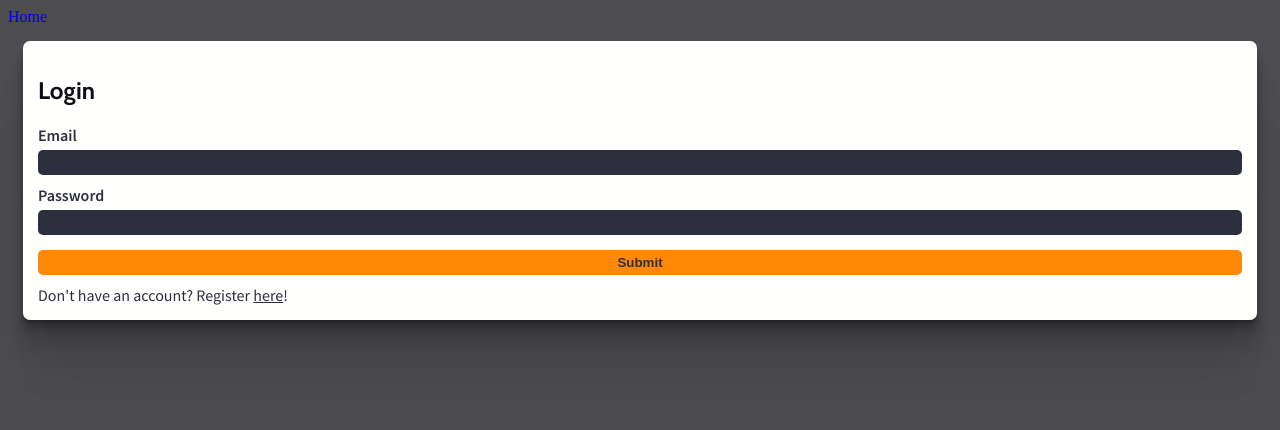
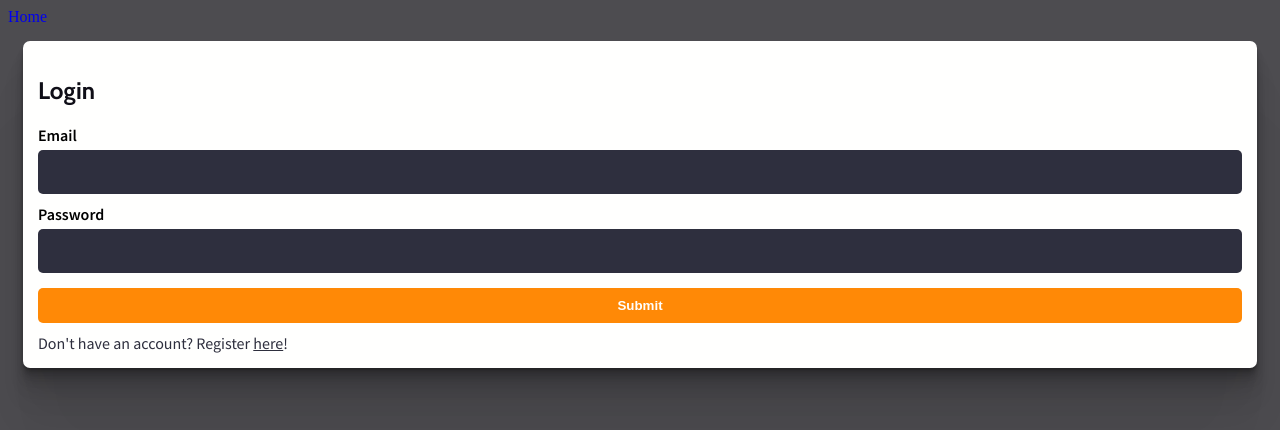
Before and after one commit to jason-nordheim/done, a React (Create React App) app: page /account in a window 1280 px wide. Shown: the top 430 px of the page. Built offline with nearby package versions, Linux system fonts and the light colour scheme; a web font is replaced by a local one.

Commit message:
updated input styling so text is visibe

```diff
--- a/src/components/App.css
+++ b/src/components/App.css
@@ -99,7 +99,7 @@ div#root main h5.alt {
 }
 
 /** generic form styling **/
-.card {
+div#root .card {
   background-color: var(--color-card-bg);
   padding: 15px 15px;
   margin: 15px 15px;
@@ -110,19 +110,22 @@ form input,
 form button {
   font-weight: 600;
 }
-form label {
+div#root form label {
   color: var(--color-stroke);
 }
-form input {
+div#root form input {
   background-color: var(--color-card-paragraph);
-  color: var(--color-card-bg);
+  color: var(--color-btn-txt);
   border: none;
   border-radius: 5px;
-  padding: 5px 10px;
+  padding: 10px;
+
+  min-height: 1.5rem;
+  align-content: center;
   margin: 5px 0px 10px 0;
 }
-button,
-input[type="submit"] {
+div#root button,
+div#root input[type="submit"] {
   background-color: var(--color-btn-bg);
   color: var(--color-btn-txt);
 }
```
